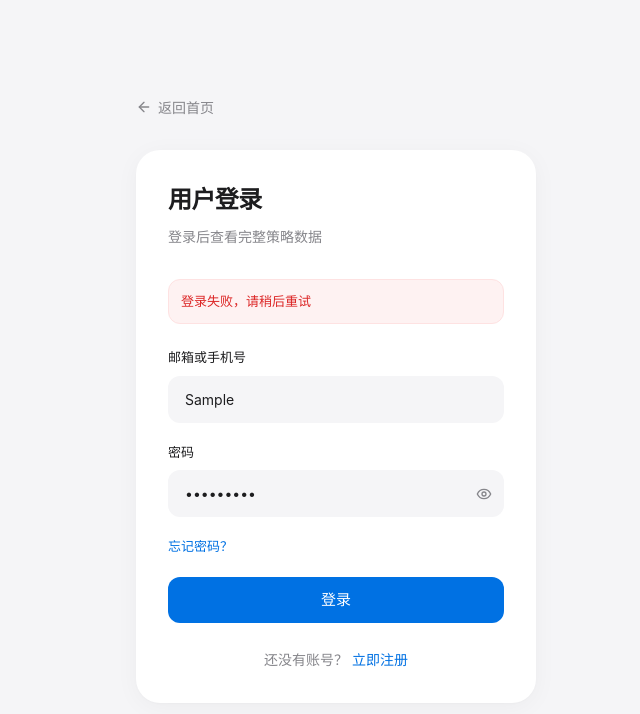
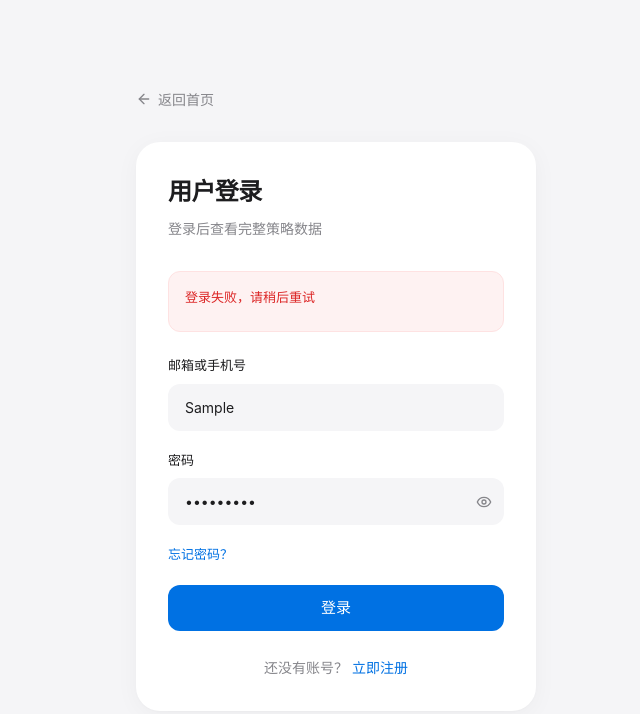
Before and after one commit to Lunasdady/smxgc-vibe, a Next.js app: page /login in a window 1280 px wide. Both pictures are taken after typing "Sample", "Sample123" into the empty fields and a click on the button "登录". Shown: the top 714 px of the page, without its empty margins (304-944 px from the left). Built offline with nearby package versions, Linux system fonts and the light colour scheme; no server answers.

Commit message:
fix: 权限更新后提示用户重新登录

```diff
--- a/src/app/login/page.tsx
+++ b/src/app/login/page.tsx
@@ -4,7 +4,7 @@ import { Suspense } from 'react';
 import { useState, useEffect } from 'react';
 import Link from 'next/link';
 import { useRouter, useSearchParams } from 'next/navigation';
-import { Eye, EyeOff, ArrowLeft } from 'lucide-react';
+import { Eye, EyeOff, ArrowLeft, LogOut } from 'lucide-react';
 
 export default function LoginPage() {
   return (
@@ -29,12 +29,28 @@ function LoginContent() {
   const [showPassword, setShowPassword] = useState(false);
   const [loading, setLoading] = useState(false);
   const [error, setError] = useState('');
+  const [hasToken, setHasToken] = useState(false);
+
+  useEffect(() => {
+    setHasToken(document.cookie.includes('user-token='));
+  }, []);
 
   useEffect(() => {
     if (errorParam === 'no-permission') {
-      setError('您的账户暂未开通策略访问权限，需等待管理员审核。审核通过后，系统将通过您的注册邮箱发送通知。');
+      if (hasToken) {
+        setError('您的账户权限已更新，请重新登录以生效策略详情访问权限。');
+      } else {
+        setError('您的账户暂未开通策略访问权限，需等待管理员审核。审核通过后，系统将通过您的注册邮箱发送通知。');
+      }
     }
-  }, [errorParam]);
+  }, [errorParam, hasToken]);
+
+  const handleRelogin = () => {
+    document.cookie = 'user-token=; path=/; expires=Thu, 01 Jan 1970 00:00:00 GMT';
+    setHasToken(false);
+    setError('');
+    window.location.reload();
+  };
 
   const handleSubmit = async (e: React.FormEvent) => {
     e.preventDefault();
@@ -85,8 +101,17 @@ function LoginContent() {
           <p className="text-[14px] text-[#86868B] mb-8">登录后查看完整策略数据</p>
 
           {error && (
-            <div className="mb-6 p-3 bg-red-50 border border-red-100 rounded-xl text-[13px] text-red-600">
-              {error}
+            <div className={`mb-6 p-4 rounded-xl text-[13px] ${hasToken && errorParam === 'no-permission' ? 'bg-[#0071E3]/8 border border-[#0071E3]/20 text-[#0071E3]' : 'bg-red-50 border border-red-100 text-red-600'}`}>
+              <p className="mb-2">{error}</p>
+              {hasToken && errorParam === 'no-permission' && (
+                <button
+                  onClick={handleRelogin}
+                  className="inline-flex items-center gap-1.5 px-4 py-2 bg-[#0071E3] text-white rounded-lg text-[13px] font-medium hover:bg-[#0077ED] transition-all"
+                >
+                  <LogOut className="w-3.5 h-3.5" />
+                  退出并重新登录
+                </button>
+              )}
             </div>
           )}
 
```
Also changed, not shown: 1 other file (tests, documents, lock files or other folders).
